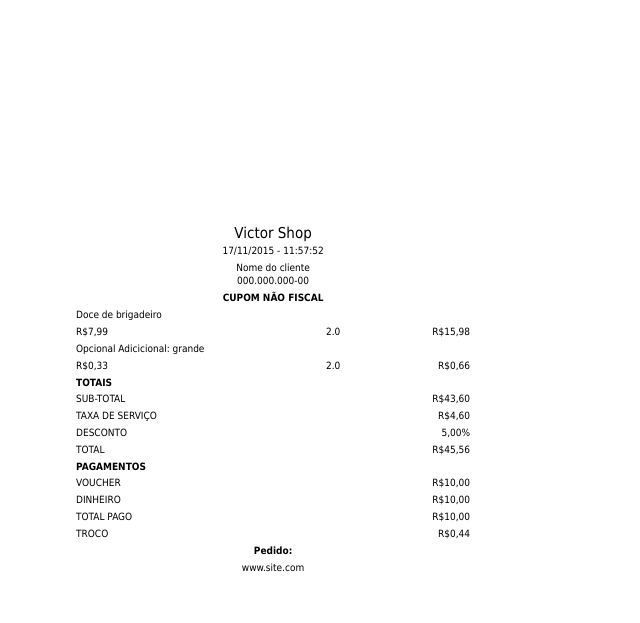
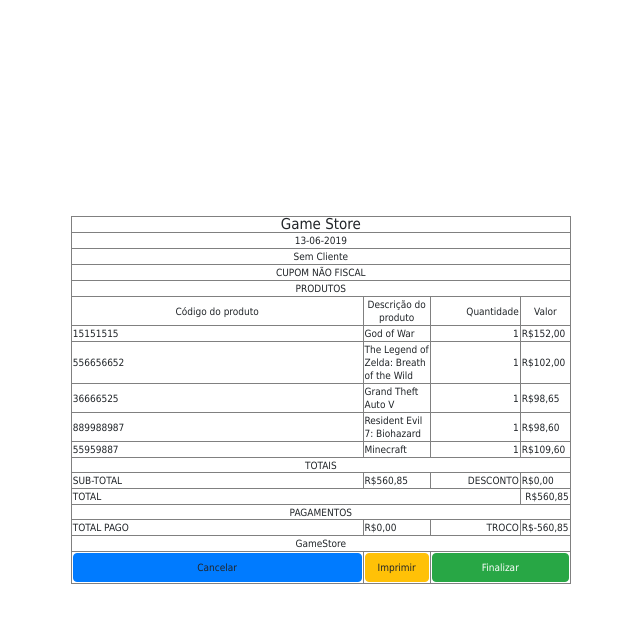
Before and after one commit to Hermany13/Game_store_administration_program, a PHP site: page /VIEW/templateNotafiscal.php in a window 1280 px wide; the page is wider, and only the part inside the window is pictured. Shown: the top 623 px of that part, without its empty margins (390-1030 px from the left). Run offline with PHP 8.4, Linux system fonts and the light colour scheme; data comes from the database, SQL or seed files in the repository.

Commit message:
Novas Atualização no caixa e no backend
Mudanças no javascript e php para a execução do cliente e outras coisas!

#BORA

```diff
--- a/CONTROLLER/Outros/CheckPagina.php
+++ b/CONTROLLER/Outros/CheckPagina.php
@@ -2,6 +2,11 @@
 
 function CheckPagina($a, $b)
 {
+    if(!isset($_SESSION['ni_user']))
+    {
+        header("Location: ../VIEW/inicio.html");
+    }
+
     if ($a>=$b){
     return;
     }
--- a/CONTROLLER/Outros/solicitar_compra.php
+++ b/CONTROLLER/Outros/solicitar_compra.php
@@ -1,3 +1,5 @@
 <?php
 
+
+
 ?>
--- a/MODEL/PHP files/DAOCadastroGeral.php
+++ b/MODEL/PHP files/DAOCadastroGeral.php
@@ -72,6 +72,17 @@ class DAOCadastroGeral extends DAOLogin{
         return $this->result;
     }
 
+    public function readClientes()
+    {
+
+        $this->sql = sprintf("SELECT * FROM `usuarios` WHERE `situacao` = 0;");
+        $this->result = $this->cono->query($this->sql);
+
+//        while ($i = $this->result->fetch_assoc()) {
+//            echo "Nome: " .$i['nome'];
+//        }
+        return $this->result;
+    }
 
     public function readName(){
 
@@ -80,9 +91,19 @@ class DAOCadastroGeral extends DAOLogin{
 
 
         while ($i = $this->result->fetch_assoc()) {
+            return $i['nome'];
+        }
+        return $this->result;
+    }
 
-            return $i['nome'];
+    public function readCPF(){
 
+        $this->sql = sprintf("SELECT * FROM `usuarios` WHERE `email` = '$this->Email'");
+        $this->result = $this->cono->query($this->sql);
+
+
+        while ($i = $this->result->fetch_assoc()) {
+            return $i['cpf'];
         }
         return $this->result;
     }
--- a/MODEL/PHP files/DAOProdutos.php
+++ b/MODEL/PHP files/DAOProdutos.php
@@ -61,7 +61,21 @@ class DAOProdutos extends conn{
             $this->result = $this->cono->query($this->sql);
             return $this->result;
 
-    }
+        }
+
+        //le dados Nome do produto
+        public function readnome(){
+            $this->sql = sprintf("SELECT * FROM `produtos` WHERE `cod_prod` = '$this->cod_prod'");
+            $this->result = $this->cono->query($this->sql);
+
+            while ($i = $this->result->fetch_assoc()) {
+                return $i['nome'];
+            }
+
+            return $this->result;
+
+        }
+
 
         //le dados da tabela toda
         public function readsProdutos(){
--- a/VIEW/_css/fiscal.css
+++ b/VIEW/_css/fiscal.css
@@ -7,8 +7,8 @@
 .printer-ticket {
 	display: table !important;
 	width: 100%;
-	max-width: 400px;
-	font-weight: light;
+	max-width: 500px;
+	font-weight: lighter;
 	line-height: 1.3em;
 	@printer-padding-base: 10px;
 	&, & * {
@@ -43,7 +43,7 @@
 		.sup.p--0 td { padding-bottom: 0; }
 	}
 
-	.title { font-size: 1.5em; padding: @printer-padding-base*1.5 0; }
+	.title { font-size: 1.5em; padding: @printer-padding-base * 1.5 0; }
 	.top {
 		td { padding-top: @printer-padding-base; }
 	}
--- a/VIEW/templateNotafiscal.php
+++ b/VIEW/templateNotafiscal.php
@@ -1,98 +1,208 @@
+<?php
+
+include ("../MODEL/PHP files/DAOProdutos.php");
+include ("../MODEL/PHP files/DAOCadastroGeral.php");
+include ("../MODEL/PHP files/DAOMovimento_Geral.php");
+
+
+$produts = "15151515!x!152;556656652!x!102;36666525!x!98.65;889988987!x!98.6;55959887!x!109.6;";
+
+if(isset($_POST['produtos_enviar']))
+{
+    $produts = $_POST['produtos_enviar'];
+}
+
+
+$data = date("d-m-Y");
+
+$emailCliente = "";
+
+if(isset($_POST['cliente_enviar']))
+{
+    $emailCliente = $_POST['cliente_enviar'];
+}
+
+$email_funcionario="";
+
+if(isset($_SESSION['email']))
+{
+    $emailCliente=$_SESSION['email'];
+}
+
+$DOACadastro = new DAOCadastroGeral();
+$DOACadastro->Email = $emailCliente;
+
+function makeT($p)
+{
+    if ($p == "")
+    {
+        return "";
+    }
+
+    $p = explode(";",$p);
+    $DOAprod = new DAOProdutos();
+
+    for ($i=0;$i< count($p)-1;$i++)
+    {
+        $patual = explode("!x!",$p[$i]);
+
+        $DOAprod->cod_prod = $patual[0];
+
+        echo "<tr>";
+
+            echo "<td>".$patual[0]."</td>";
+            echo "<td>".$DOAprod->readnome()."</td>";
+            echo "<td>1</td>";
+            echo "<td>R$".number_format($patual[1],2,',','.')."</td>";
+
+        echo "</tr>";
+    }
+}
+
+function callSubtotal($p)
+{
+    if ($p == "")
+    {
+       return 00.00;}
+    $p = explode(";",$p);
+    $subtotal=0;
+    for ($i=0;$i< count($p)-1 ;$i++)
+    {
+        $patual = explode("!x!",$p[$i]);
+
+        $subtotal = $subtotal + $patual[1];
+    }
+    return $subtotal;
+}
+
+
+$subTotal= callSubtotal($produts);
+
+$desconto=0;
+
+$valorPago=0;
+
+?>
 <html>
-
 <head>
     <meta charset="utf-8">
     <meta http-equiv="X-UA-Compatible" content="IE=edge">
     <meta name="viewport" content="width-device-width, initial-scale=1">
+
     <title>GameStore - Nota Fiscal</title>
+
     <link rel="icon" href="_img/65343.png" type="image/x-icon">
     <link rel="shortcut icon" href="_img/65343.png" type="image/x-icon">
+
+    <link rel="stylesheet" href="_css/bootstrap.css">
+
     <link rel="stylesheet" href="_css/fiscal.css">
+
+
 </head>
 
 <body>
 <div class="posi">
-        <table class="printer-ticket">
-            <thead>
+    <table class="printer-ticket" border="1">
+        <thead style="text-align: center;">
+
         <tr>
-                    <th class="title" colspan="3">Victor Shop</th>
+            <th class="title" colspan="4">Game Store</th>
         </tr>
         <tr>
-                    <th colspan="3">17/11/2015 - 11:57:52</th>
+            <th colspan="4"><?php echo $data; ?></th>
         </tr>
         <tr>
-                    <th colspan="3"> Nome do cliente <br /> 000.000.000-00 </th>
+            <th colspan="4"><?php if($emailCliente != ""){ echo $DOACadastro->readName();}else{echo "Sem Cliente";}  ?><br /><?php if($emailCliente != ""){ echo $DOACadastro->readCPF(); }?></th>
         </tr>
         <tr>
-                    <th class="ttu" colspan="3"> <b>Cupom não fiscal</b> </th>
+            <th class="ttu" colspan="4"> <b>Cupom não fiscal</b> </th>
         </tr>
         </thead>
         <tbody>
+        <tr class="sup ttu p--0">
+            <td colspan="4" align="center"> <b>Produtos</b> </td>
+        </tr>
         <tr class="top">
-                    <td colspan="3">Doce de brigadeiro</td>
+            <th>Código do produto</th>
+            <th>Descrição do produto</th>
+            <th>Quantidade</th>
+            <th>Valor</th>
         </tr>
+
         <tr>
-                    <td>R$7,99</td>
-                    <td>2.0</td>
-                    <td>R$15,98</td>
+            <?php makeT($produts);?>
         </tr>
-                <tr>
-                    <td colspan="3">Opcional Adicicional: grande</td>
-                </tr>
-                <tr>
-                    <td>R$0,33</td>
-                    <td>2.0</td>
-                    <td>R$0,66</td>
-                </tr>
+
         </tbody>
+
+
         <tfoot>
         <tr class="sup ttu p--0">
-                    <td colspan="3"> <b>Totais</b> </td>
+            <td colspan="4" align="center"> <b>Totais</b> </td>
         </tr>
         <tr class="ttu">
-                    <td colspan="2">Sub-total</td>
-                    <td align="right">R$43,60</td>
+            <td>Sub-total</td>
+            <td>R$<?php echo  number_format($subTotal,2,',','.'); ?></td>
+            <td>Desconto</td>
+            <td>R$<?php echo number_format($desconto,2,',','.');?></td>
         </tr>
         <tr class="ttu">
-                    <td colspan="2">Taxa de serviço</td>
-                    <td align="right">R$4,60</td>
+
         </tr>
         <tr class="ttu">
-                    <td colspan="2">Desconto</td>
-                    <td align="right">5,00%</td>
+            <td colspan="3">Total</td>
+            <td align="right">R$<?php echo number_format($subTotal - $desconto,2,',','.');?></td>
+        </tr>
+        <tr></tr>
+        <tr class="sup ttu p--0">
+            <td colspan="4" align="center"> <b>Pagamentos</b> </td>
+        </tr>
+
+        <tr class="ttu">
+            <td>Total pago</td>
+            <td>R$<?php echo number_format($valorPago,2,',','.');?></td>
+            <td> Troco</td>
+            <td>R$<?php echo number_format($valorPago - ($subTotal-$desconto),2,',','.');?></td>
         </tr>
         <tr class="ttu">
-                    <td colspan="2">Total</td>
-                    <td align="right">R$45,56</td>
+        <tr class="sup">
+            <td colspan="4" align="center">GameStore</td>
         </tr>
-                <tr class="sup ttu p--0">
-                    <td colspan="3"> <b>Pagamentos</b> </td>
-                </tr>
-                <tr class="ttu">
-                    <td colspan="2">Voucher</td>
-                    <td align="right">R$10,00</td>
-                </tr>
-                <tr class="ttu">
-                    <td colspan="2">Dinheiro</td>
-                    <td align="right">R$10,00</td>
-                </tr>
-                <tr class="ttu">
-                    <td colspan="2">Total pago</td>
-                    <td align="right">R$10,00</td>
-                </tr>
-                <tr class="ttu">
-                    <td colspan="2">Troco</td>
-                    <td align="right">R$0,44</td>
+
         </tr>
         <tr class="sup">
-                    <td colspan="3" align="center"> <b>Pedido:</b> </td>
-                </tr>
-                <tr class="sup">
-                    <td colspan="3" align="center"> www.site.com </td>
+            <td align="center"><a onclick="javascript:history.back()" class="btn btn-block btn-primary">Cancelar</a></td>
+            <td align="center"><a onclick="print();" class="btn btn-block btn-warning">Imprimir</a></td>
+            <td colspan="2" align="center"><a href="?m=f" class="btn btn-block btn-success">Finalizar</a></td>
         </tr>
         </tfoot>
     </table>
 </div>
 </body>
+</html>
+<?php //include ("../CONTROLLER/Outros/adc_estoque.php");
 
-</html>
+if(isset($_GET['m']) and $_GET['m']=="f")
+{
+    include_once ("..\CONTROLLER\Outros\adc_estoque.php");
+
+    $xdaomovimento = new DAOMovimento_Geral();
+//    $daomovimento_geral,$quantidade, $thiscod_prod, $thisfun_email, $thisdata, $preco, $desconto, $thiscli_email
+
+    if ($produts == "")
+    {
+        return "";
+    }
+
+    $p = explode(";",$produts);
+
+    for ($i=0;$i< count($p)-1;$i++)
+    {
+        $patual = explode("!x!",$p[$i]);
+        RevEstoque($xdaomovimento,1,$patual[0],"cliente@email.com",date("Y-m-d"),$patual[1],00,$emailCliente);
+    }
+
+    header("Location: telaCaixa.php");
+}
+?>
```
Also changed, not shown: CONTROLLER/Outros/adc_estoque.php (+7 -7 lines), CONTROLLER/Outros/cons_cliente.php (+32 -4 lines), MODEL/PHP files/teste.php (+11 -0 lines), VIEW/_js/dados.js (+17 -5 lines), VIEW/telaCaixa.php (+30 -49 lines), VIEW/templateNotafiscal.html (added, +95 -0 lines). Lines whose indentation alone changed are shown as unchanged.
